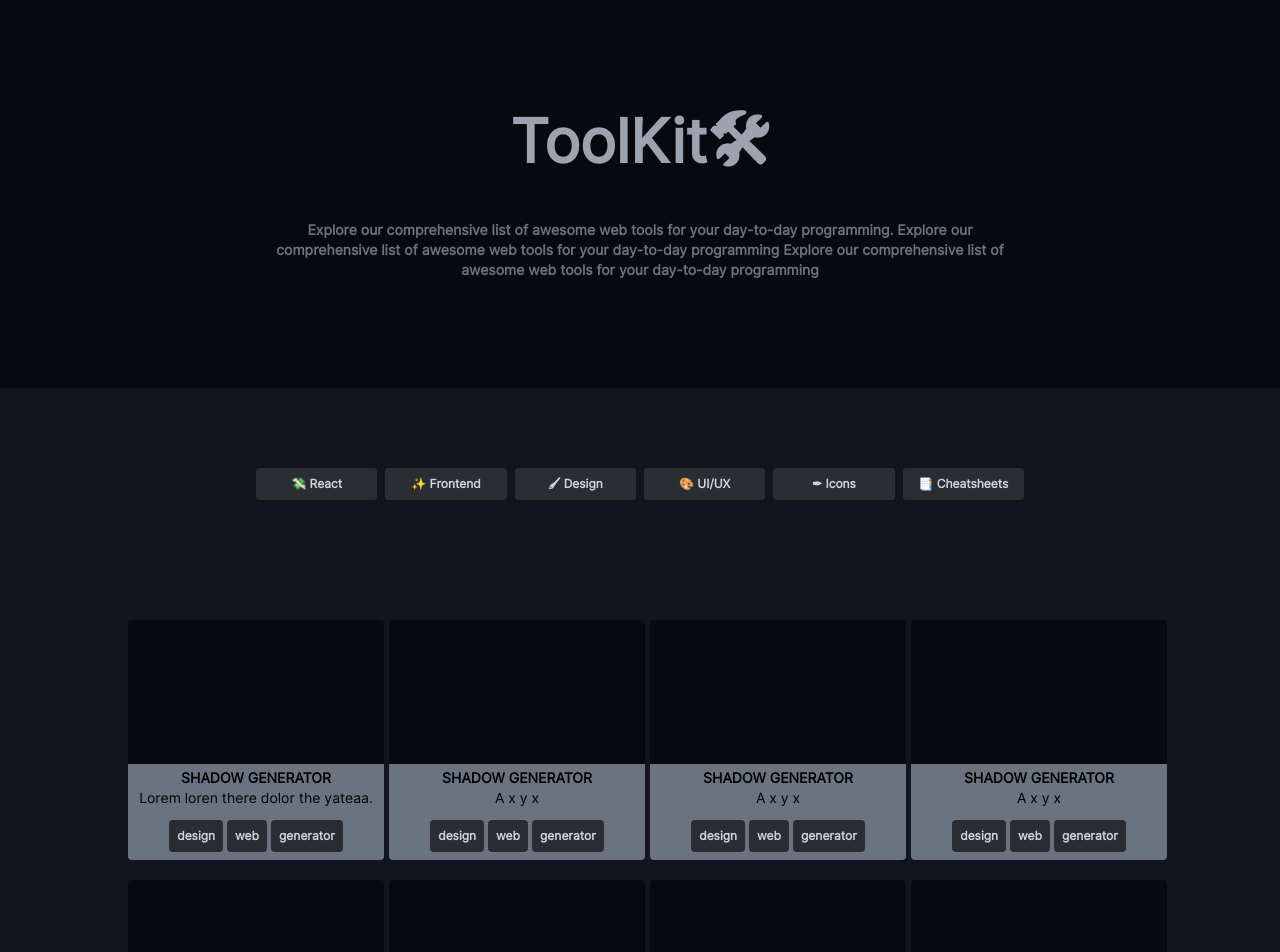
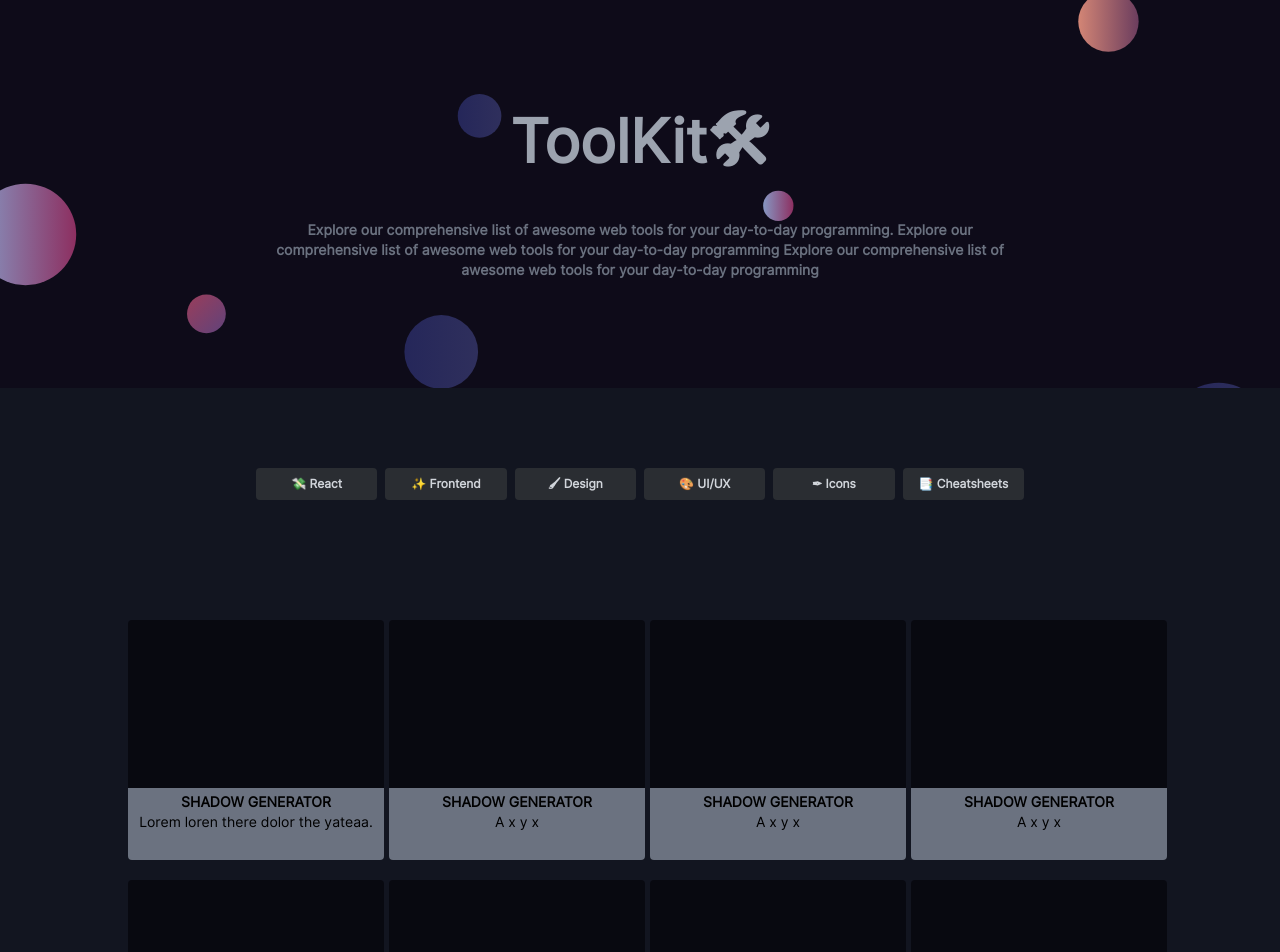
Before and after one commit to Mich45/toolkit, a Next.js app: page / in a window 1280 px wide. Shown: the top 952 px of the page. Built offline with nearby package versions, Linux system fonts and the light colour scheme.

Commit message:
refactor: refactor styles

```diff
--- a/components/Preview/index.tsx
+++ b/components/Preview/index.tsx
@@ -1,7 +1,6 @@
 import React from 'react'
 
 type DataProps = {
-
     data: {
     title: string,
     description: string,
@@ -16,25 +15,16 @@ const Preview = ({data} : DataProps) => {
     <>
       <a href={data.url} className="">
         <div className="h-60 w-64 bg-[#080910] outline-none text-gray-500 rounded cursor-pointer overflow-hidden">
-          <div className='image h-[60%]'>
+          <div className='image h-[70%]'>
 
           </div>
 
-          <div className='h-[40%] pt-1 bg-gray-500 text-black flex flex-col place-items-center overflow-hidden'>
+          <div className='h-[30%] pt-1 bg-gray-500 text-black flex flex-col place-items-center overflow-hidden'>
             <div>
               <h2 className="text-sm font-bold uppercase">{data.title}</h2>
             </div>
             <div>
                 <p className="text-ellipsis text-sm">{data.description}</p>
-            </div>
-            <div className=" mt-3 flex gap-1 ">
-                {
-                    data.category.map((category) => {
-                        return (
-                            <div className="px-2 tag">{category}</div>
-                        )
-                    })
-                }
             </div>
           </div>
         </div>
--- a/pages/index.tsx
+++ b/pages/index.tsx
@@ -1,7 +1,8 @@
 import React, { useState, useEffect } from 'react';
 import type { NextPage } from "next";
 import Head from "next/head";
-import Preview from '../components/Preview'
+import Preview from '../components/Preview';
+import Pattern from '../public/Moon.svg';
 
 const Home: NextPage = () => {
   const [data, setData] = useState([]);
@@ -24,7 +25,7 @@ const Home: NextPage = () => {
         <link rel="icon" href="/favicon.ico" />
       </Head>
       <main className="w-full bg-[#080910] h-full content-center ">
-        <section className=" py-10">
+        <section className=" bg-[url('/Moon.svg')] py-10">
           <div className="flex items-center place-content-center p-5">
             <div className="">
               <h1 className="text-6xl mt-10 py-2 text-gray-400 font-bold ">
--- a/styles/globals.css
+++ b/styles/globals.css
@@ -13,12 +13,12 @@
 
 @layer base {
     @font-face {
-      font-family: "Flama";
+      font-family: "Inter";
       src: url("../assets/Inter-Regular.ttf") format("truetype") ;
     }
 
   html {
-    font-family: "Flama", system-ui, sans-serif, "Apple Color Emoji", "Segoe UI Emoji", "Segoe UI Symbol";
+    font-family: "Inter", system-ui, sans-serif, "Apple Color Emoji", "Segoe UI Emoji", "Segoe UI Symbol";
   }
 
   ::selection{
--- a/tailwind.config.js
+++ b/tailwind.config.js
@@ -10,6 +10,7 @@ module.exports = {
       mono: ["Cascadia"]
     }
   },
-  extend: {},
+  extend: {
+  },
   plugins: [],
 }
```
Also changed, not shown: public/Moon.svg (added).
